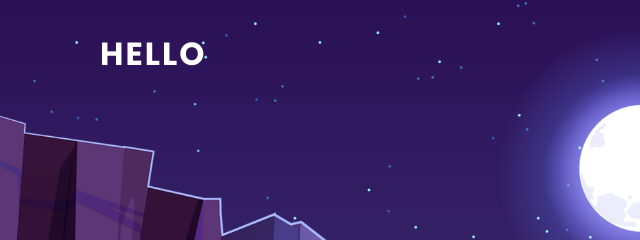
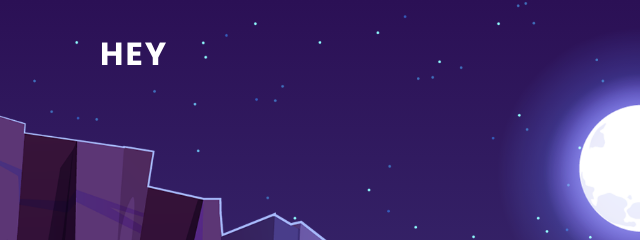
Before and after one commit to TheyAight/Portfolio, a plain HTML site: page index.html in a window 1280 px wide. Shown: the top 240 px of the page, 0-640 px from the left. Drawn offline with Linux system fonts and the light colour scheme.

Commit message:
Logo Change

```diff
--- a/index.html
+++ b/index.html
@@ -7,7 +7,7 @@
     </head>
     <body>
         <header>
-            <a href="#" class="logo">Hello</a>
+            <a href="#" class="logo">Hey</a>
             <ul>
                 <li><a href="#" class="active">Home</a></li>
                 <li><a href="#sec">About</a></li>
```
